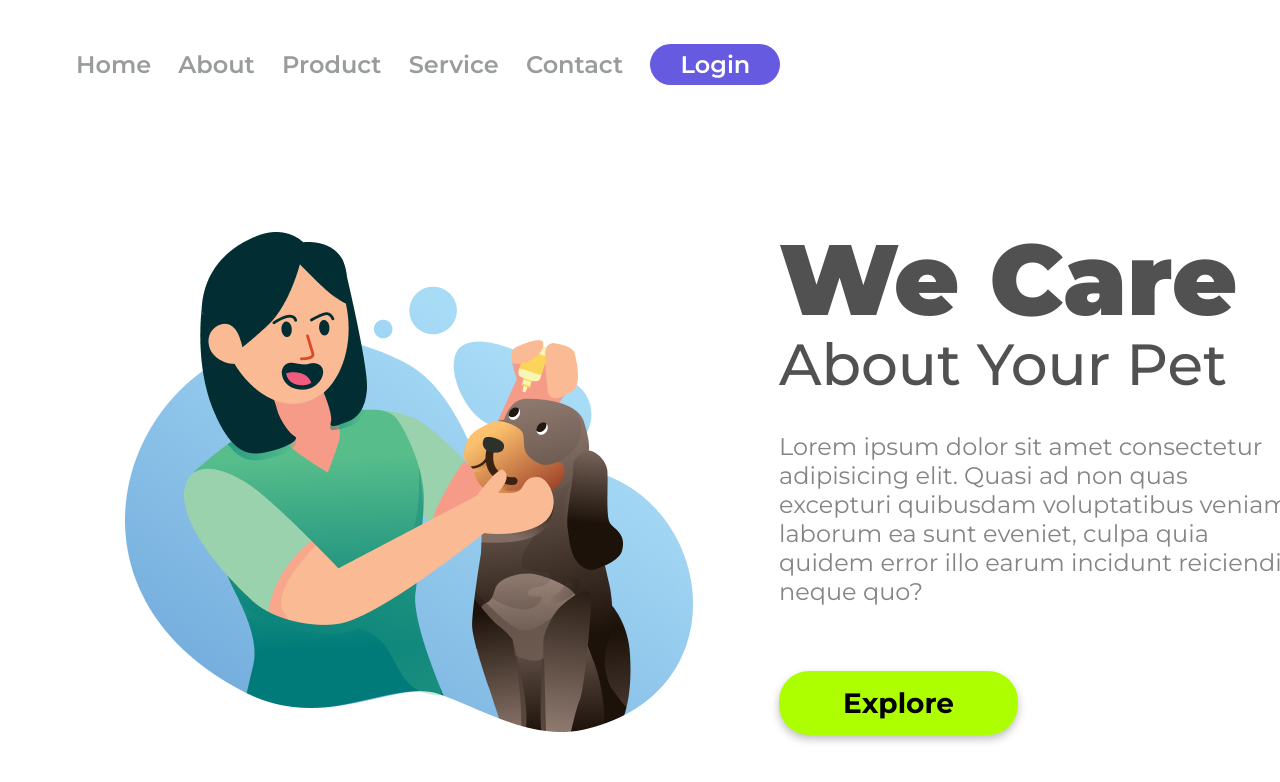
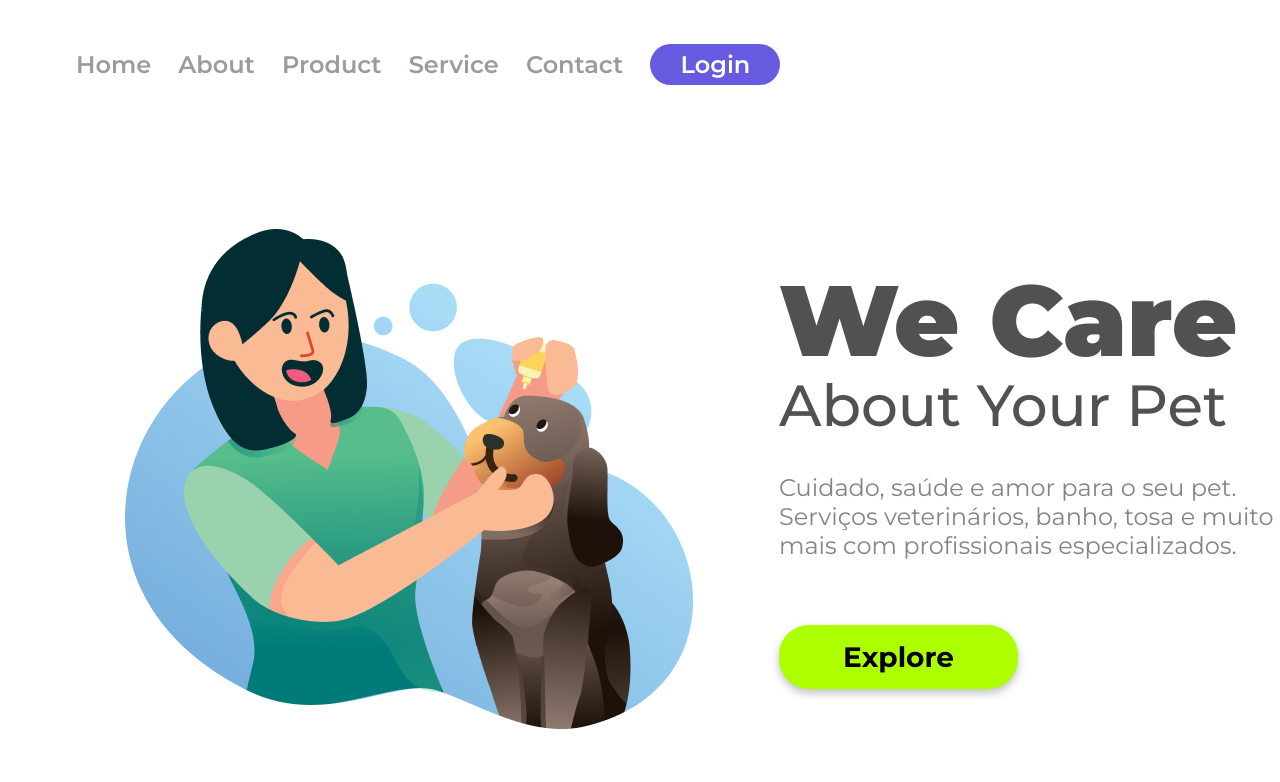
Before and after one commit to alexsandrofelix2607-svg/We-Care-About-Your-Pet, a plain HTML site: page index.html in a window 1280 px wide. Drawn offline with Linux system fonts and the light colour scheme.

Commit message:
refactor: remove lorem ipsum e adiciona conteúdo sobre pet care

```diff
--- a/index.html
+++ b/index.html
@@ -1,5 +1,6 @@
 <!DOCTYPE html>
 <html lang="pt-br">
+
 <head>
     <meta charset="UTF-8">
     <meta http-equiv="X-UA-Compatible" content="IE=edge">
@@ -7,9 +8,11 @@
     <link rel="stylesheet" href="./styles.css">
     <link rel="preconnect" href="https://fonts.googleapis.com">
     <link rel="preconnect" href="https://fonts.gstatic.com" crossorigin>
-    <link href="https://fonts.googleapis.com/css2?family=Montserrat:wght@400;500;600;700;900&display=swap" rel="stylesheet">
+    <link href="https://fonts.googleapis.com/css2?family=Montserrat:wght@400;500;600;700;900&display=swap"
+        rel="stylesheet">
     <title>We Care</title>
 </head>
+
 <body>
     <header>
         <a class="link-header">Home</a>
@@ -25,9 +28,12 @@
         <section>
             <h1>We Care</h1>
             <h2>About Your Pet</h2>
-            <p>Lorem ipsum dolor sit amet consectetur adipisicing elit. Quasi ad non quas excepturi quibusdam voluptatibus veniam laborum ea sunt eveniet, culpa quia quidem error illo earum incidunt reiciendis neque quo?</p>
+            <p>Cuidado, saúde e amor para o seu pet.
+                Serviços veterinários, banho, tosa e muito mais
+                com profissionais especializados.</p>
             <button class="button-main">Explore</button>
         </section>
     </main>
 </body>
+
 </html>
```
